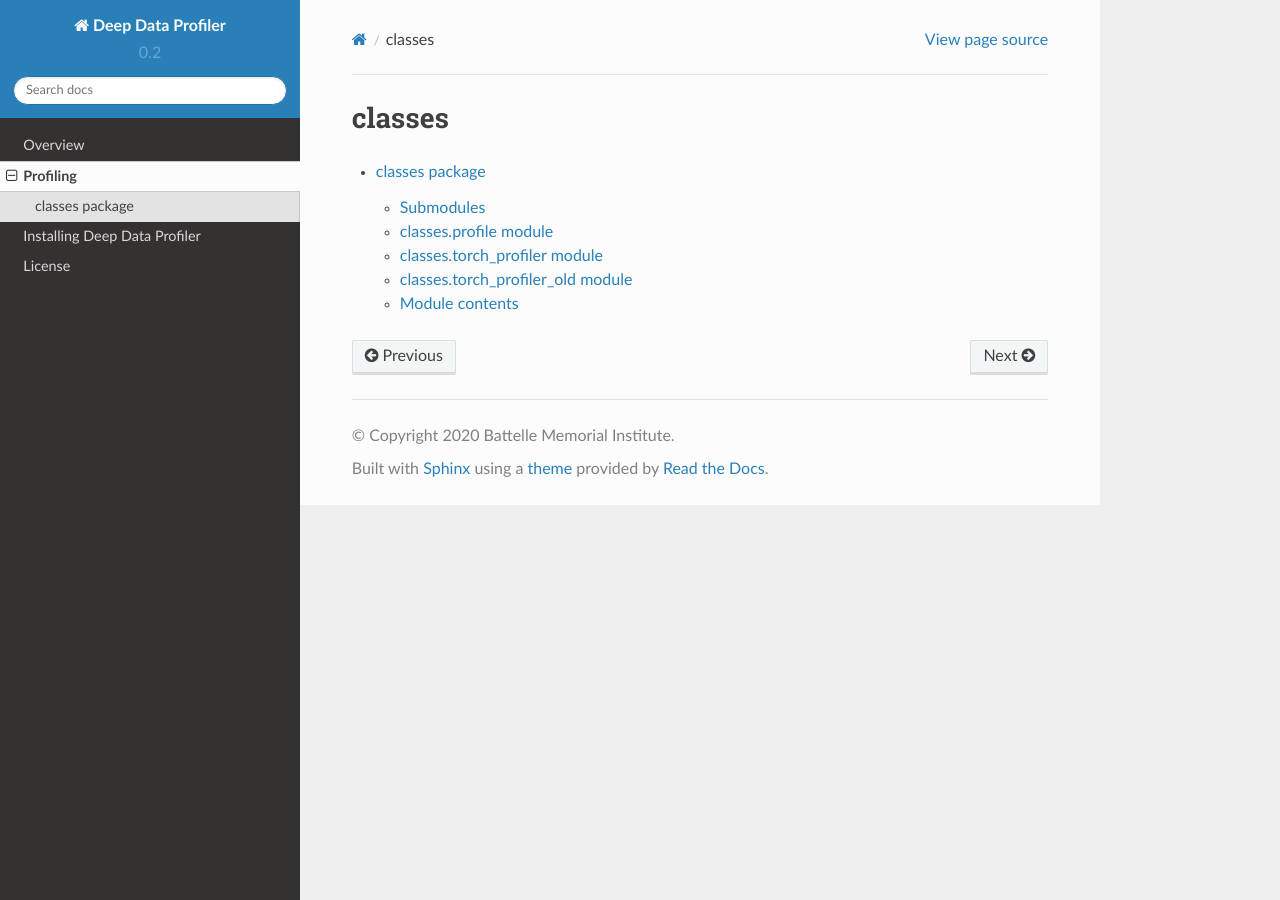
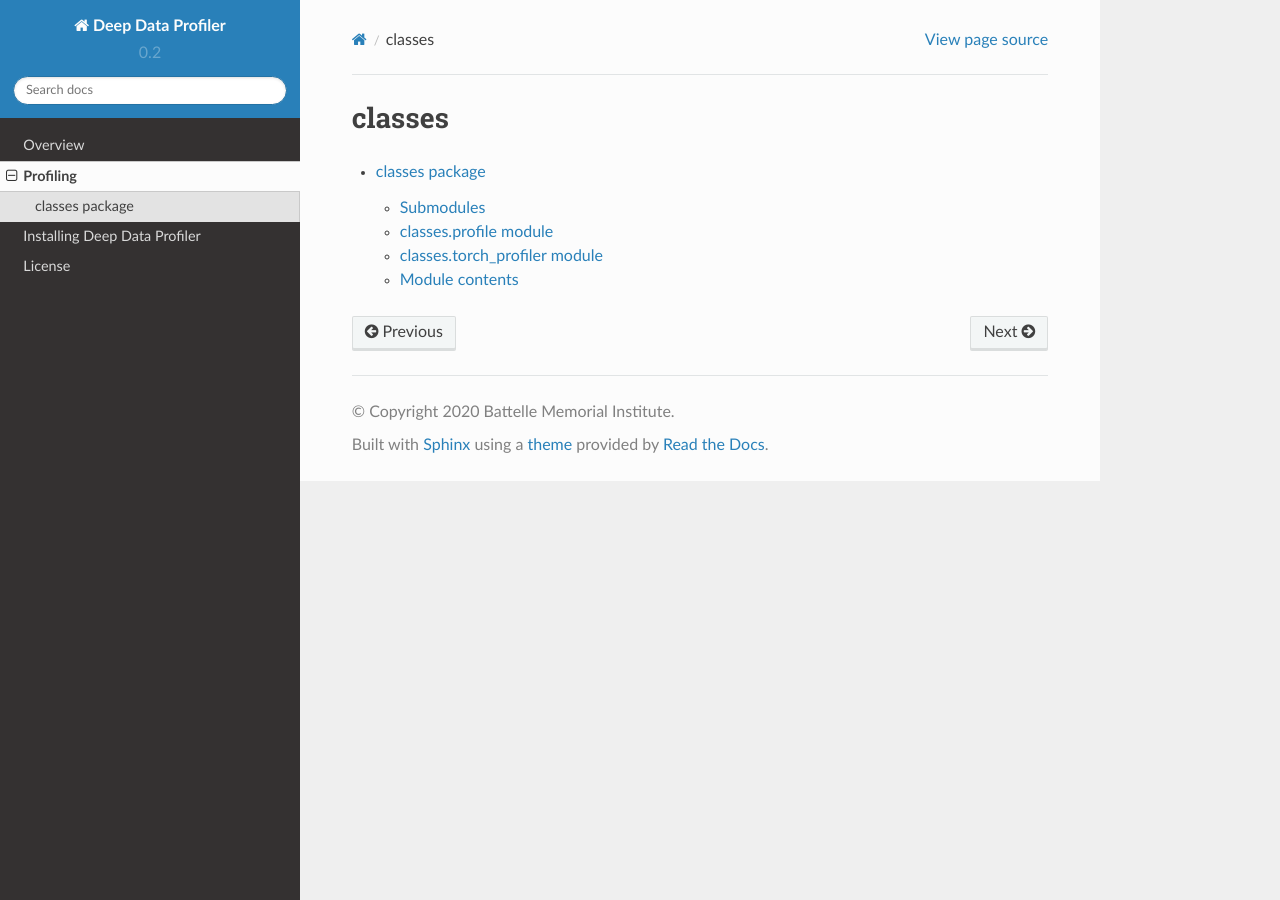
Before and after one commit to pnnl/DeepDataProfiler, a Sphinx documentation site: the page built from docs/source/classes/modules.rst, in a window 1280 px wide. Built offline with Sphinx 7.4.7 and the Read the Docs theme 2.0.0, drawn with Linux system fonts in a browser that asks for light colours; pages that are not in the unit, such as notebooks, are missing from menus.

Commit message:
updating docs

```diff
--- a/docs/source/classes/classes.rst
+++ b/docs/source/classes/classes.rst
@@ -20,14 +20,6 @@ classes.torch\_profiler module
    :undoc-members:
    :show-inheritance:
 
-classes.torch\_profiler\_old module
------------------------------------
-
-.. automodule:: classes.torch_profiler_old
-   :members:
-   :undoc-members:
-   :show-inheritance:
-
 
 Module contents
 ---------------
```
Also changed, not shown: 17 other files.
